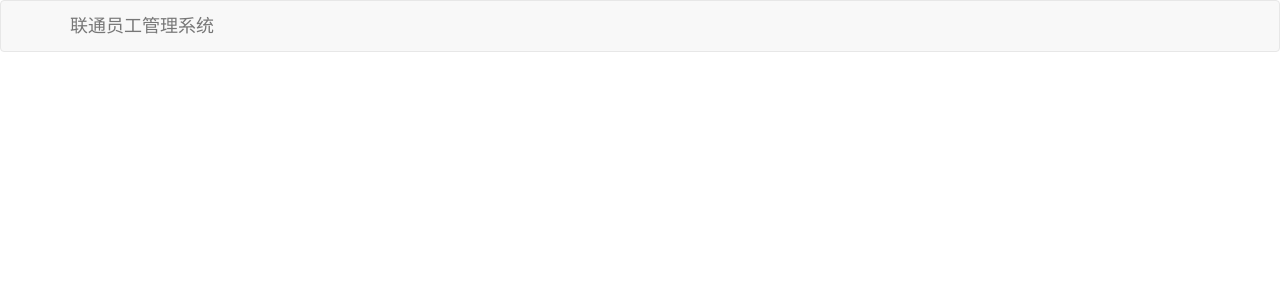
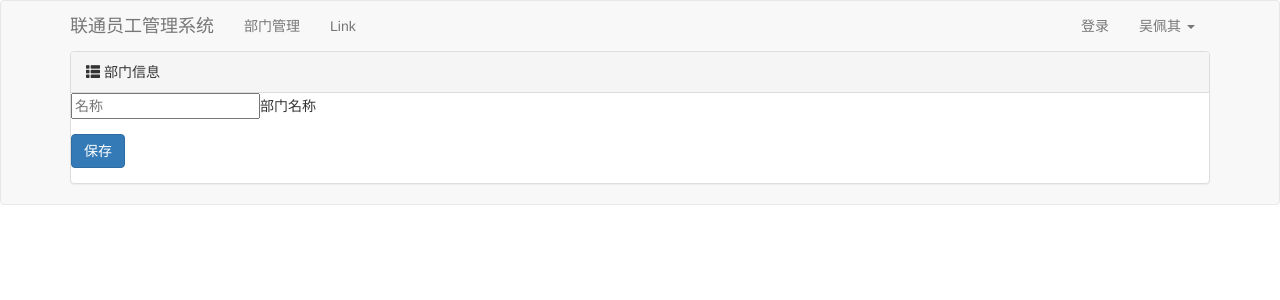
Before and after one commit to alexlulin/pycharmProject, a Django app: template myproject/comdepart/templates/depart_add.html in a window 1280 px wide. Shown: the top 300 px of the page. Run offline with Django 5.2, Linux system fonts and the light colour scheme; the template is opened without the code that fills it, so the values that code supplies are empty; some libraries are stand-ins or nearby versions.

Commit message:
第三次commit

```diff
--- a/myproject/comdepart/templates/depart_add.html
+++ b/myproject/comdepart/templates/depart_add.html
@@ -19,7 +19,41 @@
       </button>
       <a class="navbar-brand" href="#">联通员工管理系统</a>
     </div>
+      <div class="collapse navbar-collapse" id="bs-example-navbar-collapse-1">
+      <ul class="nav navbar-nav">
+          <li><a href="/depart/list/">部门管理</a></li>
+          <li><a href="#">Link</a></li>
+      </ul>
+      <ul class="nav navbar-nav navbar-right">
+        <li><a href="#">登录</a></li>
+        <li class="dropdown">
+          <a href="#" class="dropdown-toggle" data-toggle="dropdown" role="button" aria-haspopup="true" aria-expanded="false">吴佩其 <span class="caret"></span></a>
+          <ul class="dropdown-menu">
+            <li><a href="#">个人资料</a></li>
+            <li><a href="#">我的信息</a></li>
+            <li role="separator" class="divider"></li>
+            <li><a href="#">注销</a></li>
+          </ul>
+        </li>
+      </ul>
+    </div><!-- /.navbar-collapse -->
   </div>
+    <div class="container">
+        <div class="panel panel-default">
+        <div class="panel-heading">
+            <span class="glyphicon glyphicon-th-list" aria-hidden="true"></span>
+            部门信息</div>
+            <form method="post" class="/depart/add/">
+                {% csrf_token %}
+                <div class="form-group">
+                    <input type="text" name="title" placeholder="名称">部门名称
+                </div>
+                <div class="form-group">
+                    <input type="submit" class="btn btn-primary" value="保存">
+                </div>
+            </form>
+        </div>
+    </div>
 </nav>
 
 <script src="{% static 'js/bootstrap.js' %} "></script>
```
Also changed, not shown: myproject/comdepart/views.py (+9 -4 lines).
